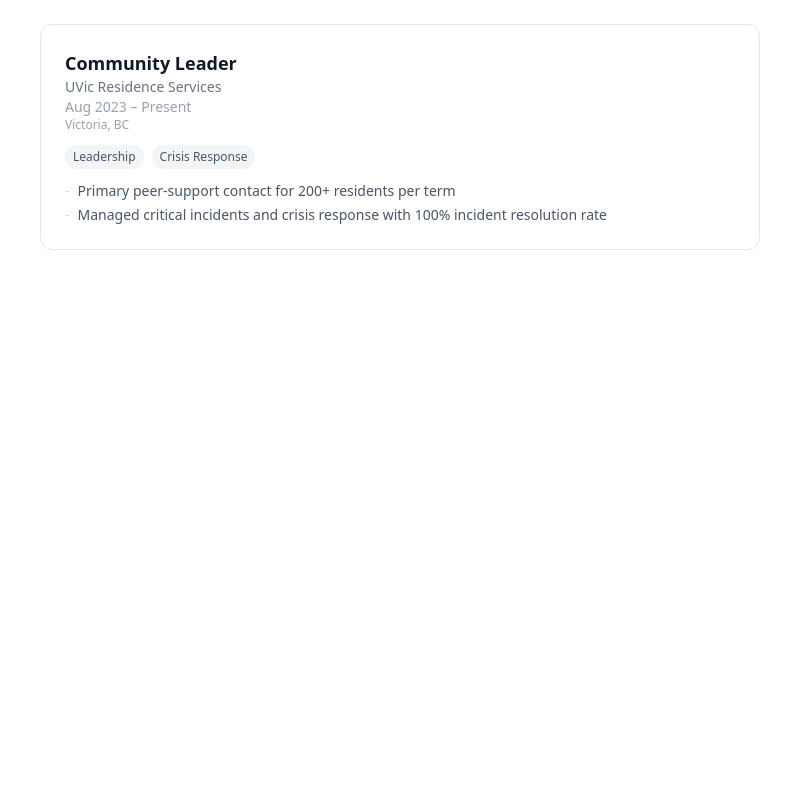
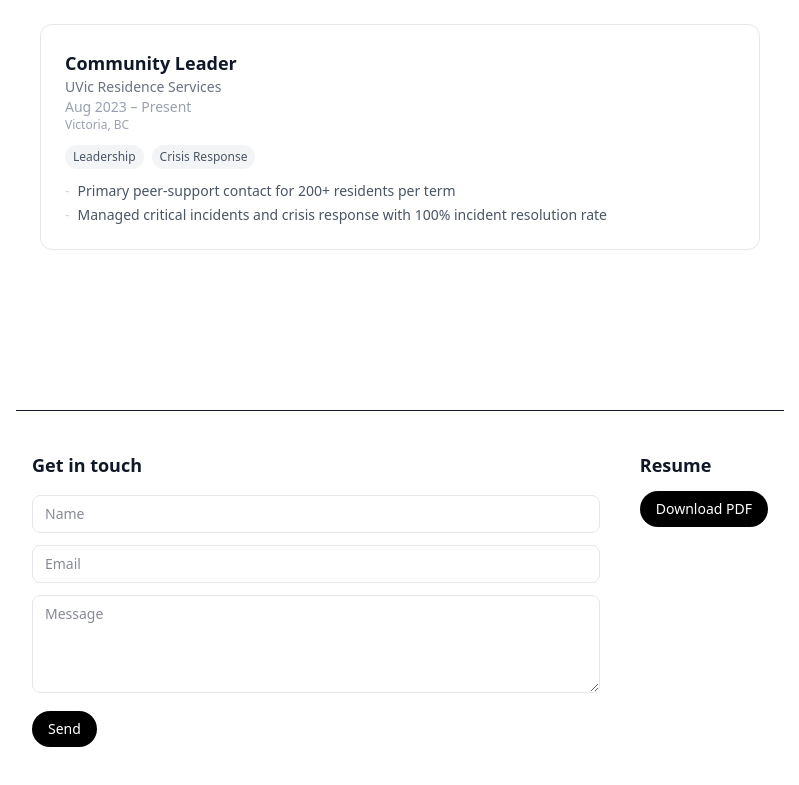
Before and after one commit to eshu3104/portfolio, a Next.js app: page / in a window 1280 px wide. Shown: the part 2014-2799 px from the top of the page, without its empty margins (240-1039 px from the left). Before the commit the page ends 2360 px from the top, so only its background shows below. Built offline with nearby package versions, Linux system fonts and the light colour scheme.

Commit message:
feat: add Skills, Footer components

```diff
--- /dev/null
+++ b/app/components/Footer.tsx
@@ -0,0 +1,77 @@
+"use client"
+import { useState } from "react"
+
+
+export default function Footer () {
+
+    const [name, setName] = useState("")
+    const [email, setEmail] = useState("")
+    const [message, setMessage] = useState("")
+
+
+    function handleSubmit(name: string, email: string, message: string) {
+        console.log(name, email, message)
+        return email
+    }
+
+
+    return (
+        <footer className="mt-16 border-t pt-10 pb-16 px-4 max-w-3xl mx-auto">
+        <div className="flex flex-col md:flex-row gap-10">
+
+        {/* Left: Contact form */}
+        <div className="flex-1">
+        <h2 className="text-lg font-semibold mb-4">Get in touch</h2>
+        {
+            <input
+                type="text"
+                placeholder="Name"
+                value={name}
+                onChange={(e) => setName(e.target.value)}
+                className="w-full border border-gray-200 rounded-lg px-3 py-2 text-sm focus:outline-none focus:ring-2 focus:ring-gray-300 mb-3"
+            />
+
+        }
+        {
+            <input
+                type="text"
+                placeholder="Email"
+                value={email}
+                onChange={(e) => setEmail(e.target.value)}
+                className="w-full border border-gray-200 rounded-lg px-3 py-2 text-sm focus:outline-none focus:ring-2 focus:ring-gray-300 mb-3"
+            />
+
+        }
+        {
+            <textarea
+                placeholder="Message"
+                value={message}
+                onChange={(e) => setMessage(e.target.value)}
+                rows={4}
+                className="w-full border border-gray-200 rounded-lg px-3 py-2 text-sm focus:outline-none focus:ring-2 focus:ring-gray-300 mb-3"
+            />
+        }
+        {
+            <button
+             onClick={() => handleSubmit(name, email, message)}
+                className="bg-black text-white text-sm px-4 py-2 rounded-full hover:bg-gray-800 transition-colors"
+            >
+                Send
+            </button>
+        }
+        </div>
+
+        {/* Right: Resume download */}
+        <div className="flex flex-col items-start gap-3">
+        <h2 className="text-lg font-semibold">Resume</h2>
+        <a href="/resume.pdf" download="Eshu_Resume.pdf"
+            className="bg-black text-white text-sm px-4 py-2 rounded-full hover:bg-gray-800 transition-colors"
+        >
+            Download PDF
+        </a>
+        </div>
+
+  </div>
+</footer>
+    )
+}
--- /dev/null
+++ b/app/components/Skills.tsx
@@ -0,0 +1,33 @@
+"use client"
+import data from '../data/experiences.json'
+import { ResumeData } from '../lib/types'
+
+
+export default function Skills() {
+    const resumeData = data as ResumeData
+
+    const categories = [
+        { label: "Languages", items: resumeData.skills.languages },
+        { label: "Web & Frameworks", items: resumeData.skills.webAndFrameworks },
+        { label: "AI / ML", items: resumeData.skills.aiml },
+        { label: "Databases", items: resumeData.skills.databases },
+        { label: "Tools", items: resumeData.skills.tools },
+    ]
+
+return (
+    <div className="space-y-6">
+      {categories.map((category) => (
+        <div key={category.label}>
+          <p className="text-sm font-medium text-gray-500 mb-2">{category.label}</p>
+            <div className="flex flex-wrap gap-2 mt-1">
+            {category.items.map((skill) => (
+              <span key={skill} className="bg-gray-100 text-gray-600 text-xs px-2 py-1 rounded-full">
+                {skill}
+              </span>
+            ))}
+          </div>
+        </div>
+      ))}
+    </div>
+  )
+}
--- a/app/components/Tabs.tsx
+++ b/app/components/Tabs.tsx
@@ -2,6 +2,7 @@
 import {useState} from "react"
 import Timeline from "./Timeline";
 import Projects from "./Projects";
+import Skills from "./Skills";
 
 
 export default function Tabs() {
@@ -25,7 +26,7 @@ export default function Tabs() {
 
             {activeTab === "timeline" && <div><Timeline/></div>}
             {activeTab === "projects" && <div><Projects/></div>}
-            {activeTab === "skills" && <div>Skills content</div>}
+            {activeTab === "skills" && <div> <Skills/> </div>}
 
 
 
--- a/app/page.tsx
+++ b/app/page.tsx
@@ -1,6 +1,8 @@
 import Navbar from "./components/Navbar";
 import Hero from "./components/Hero";
 import Tabs from "./components/Tabs";
+import Footer from "./components/Footer";
+
 
 
 export default function Home() {
@@ -9,6 +11,7 @@ export default function Home() {
       <Navbar />
       <Hero />
       <Tabs />
+      <Footer />
     </main>
   );
 }
```
Also changed, not shown: 1 other file (tests, documents, lock files or other folders).
